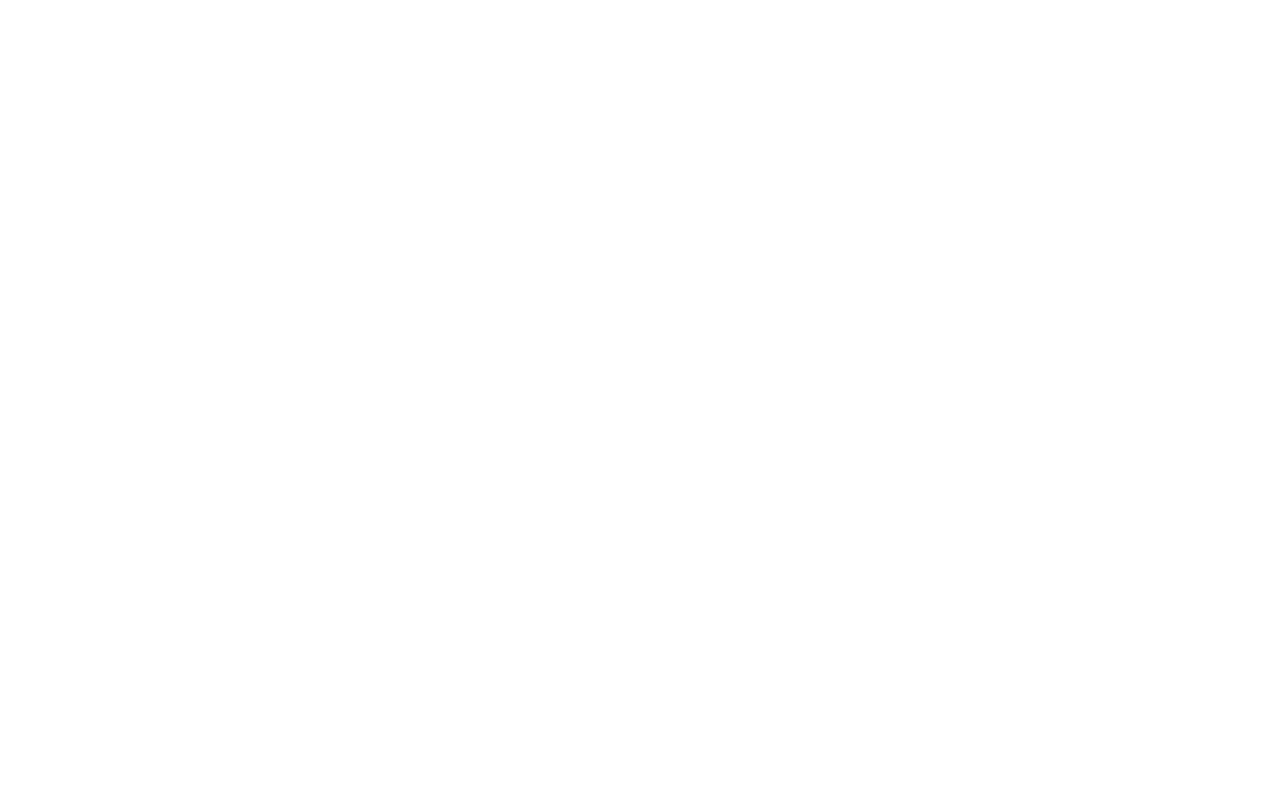
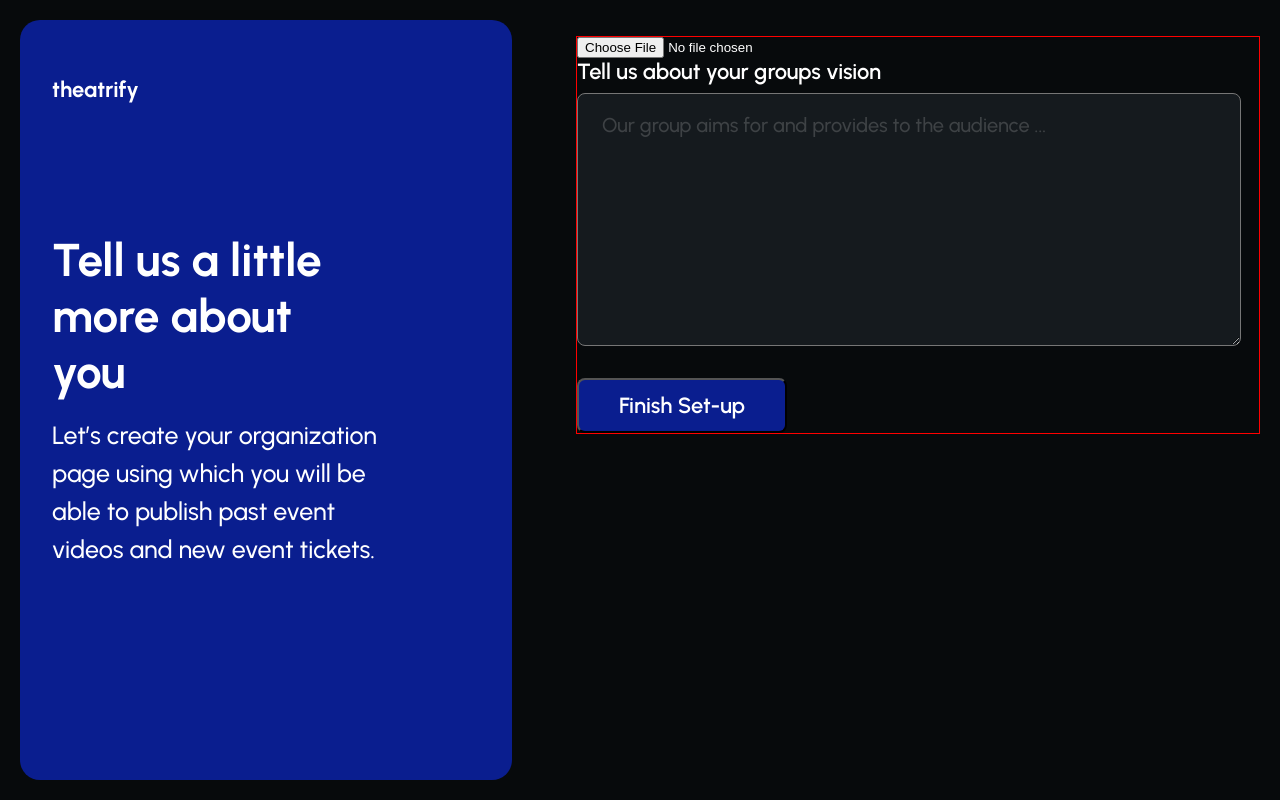
Before and after one commit to ArunBohra12/thehacktrical-2, a React (Create React App) app in the folder client/: page /moreinfo in a window 1280 px wide. Before the commit this address had no page. Built offline with nearby package versions, Linux system fonts and the light colour scheme; the HTML template or start-up script is replaced by a standard one.

Commit message:
Created the more-info org page LOL

```diff
--- a/client/src/App.js
+++ b/client/src/App.js
@@ -3,6 +3,7 @@
 import Singup from './pages/Singup';
 import Home from './pages/Home';
 import Login from './pages/Login';
+import TellUsMore from './pages/TellUsMore';
 
 function App() {
   return (
@@ -11,6 +12,7 @@
         <Routes>
           <Route path='/register' element={<Singup/>} />
           <Route path='/login' element={<Login/>} />
+          <Route path='/moreinfo' element={<TellUsMore/>} />
           <Route path='/' element={<Home/>} />
         </Routes>
       </BrowserRouter>
--- /dev/null
+++ b/client/src/pages/TellUsMore.jsx
@@ -0,0 +1,110 @@
+import React from 'react';
+import { useNavigate } from 'react-router-dom';
+import styled from 'styled-components';
+import LeftContainer from '../components/AuthComp/LeftContainer';
+
+const Section = styled.div`
+  width: 100vw;
+  padding: 20px;
+  display: flex;
+  background: #070a0c;
+`;
+
+const RightContainer = styled.div`
+  /* border: 1px solid red; */
+  width: calc(60vw - 20px);
+  color: #ffffff;
+`;
+
+const InfoForm = styled.div`
+  margin-left: 4rem;
+  margin-top: 1rem;
+  display: flex;
+  border: 1px solid red;
+
+  form {
+    display: flex;
+    flex-direction: column;
+    align-items: flex-start;
+    justify-content: center;
+
+    label {
+      font-family: 'Urbanist';
+      font-style: normal;
+      font-weight: 600;
+      font-size: 22px;
+      /* line-height: 31px; */
+      color: #ffffff;
+    }
+  }
+
+  textarea {
+    padding: 16px 24px;
+    gap: 10px;
+    width: 664px;
+    height: 253px;
+    background: #151a1e;
+    border-radius: 8px;
+    font-family: 'Urbanist';
+    font-style: normal;
+    font-weight: 500;
+    font-size: 26px;
+    line-height: 31px;
+    color: #667085;
+    margin: 0.5rem 0 1rem 0;
+
+    &::placeholder {
+      font-family: 'Urbanist';
+      font-style: normal;
+      font-weight: 500;
+      font-size: 20px;
+      color: #3e4245;
+    }
+
+    &:focus {
+      outline: none;
+    }
+  }
+
+  button {
+    margin-top: 1rem;
+    padding: 12px 40px;
+    background: #0a1e8f;
+    border-radius: 8px;
+    font-family: 'Urbanist';
+    font-style: normal;
+    font-weight: 600;
+    font-size: 22px;
+    /* line-height: 31px; */
+    color: #ffffff;
+    cursor: pointer;
+  }
+`;
+
+const TellUsMore = () => {
+    const navigate = useNavigate();
+    const orgInfoHandler = (e) => {
+        e.preventDefault();
+        navigate('/')
+    }
+  return (
+    <Section>
+      <LeftContainer
+        heading='Tell us a little more about you'
+        subHeading='Let’s create your organization page using which you will be able to publish past event videos and new event tickets.'
+      />
+      <RightContainer>
+        <InfoForm>
+          <form onSubmit={orgInfoHandler}>
+            <input type='file' name='' id='' />
+            <label htmlFor='vision'>Tell us about your groups vision</label>
+            <textarea name='vision' id='' placeholder='Our group aims for and provides to the audience ...'></textarea>
+            <button type="submit">Finish Set-up</button>
+          </form>
+        </InfoForm>
+      </RightContainer>
+    </Section>
+  );
+};
+
+export default TellUsMore;
```
